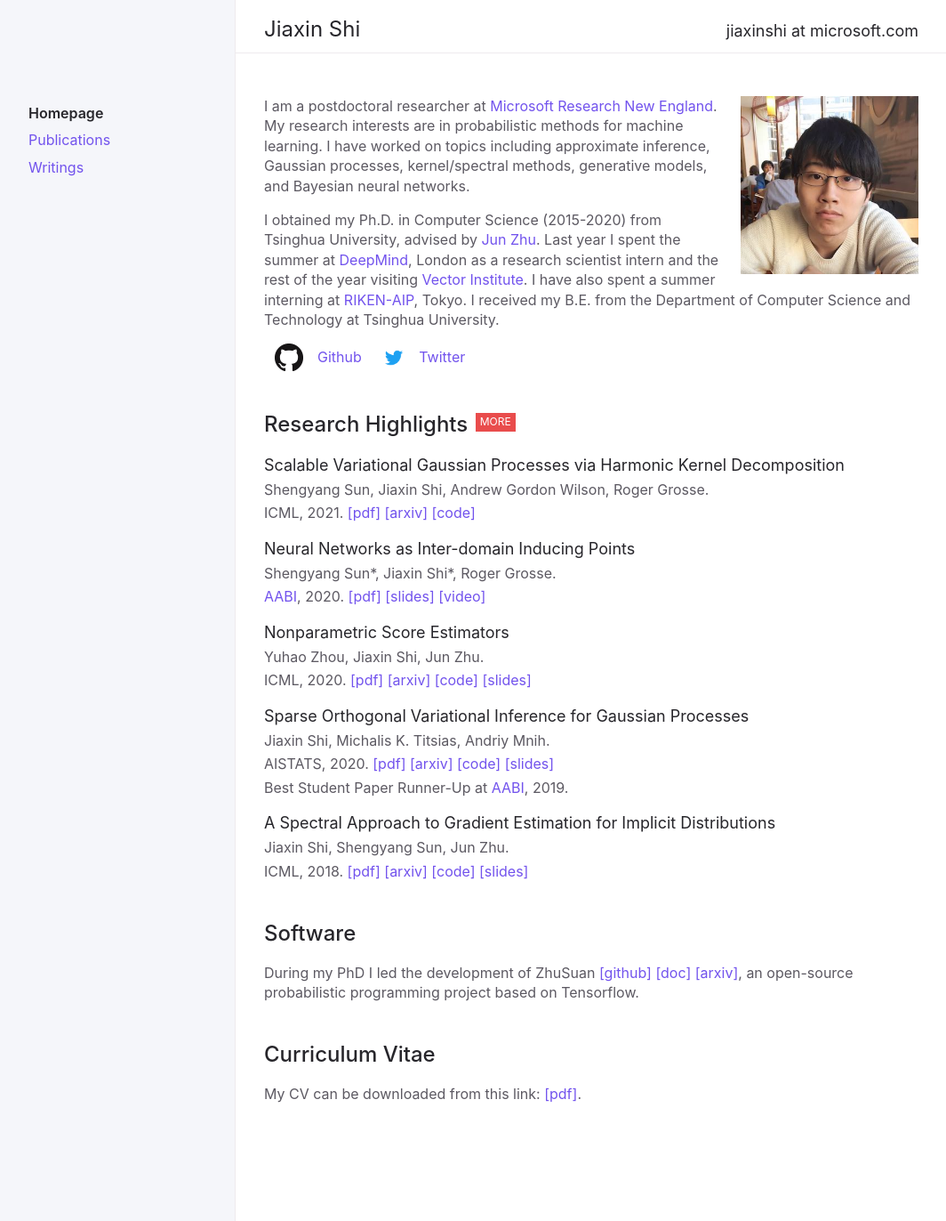
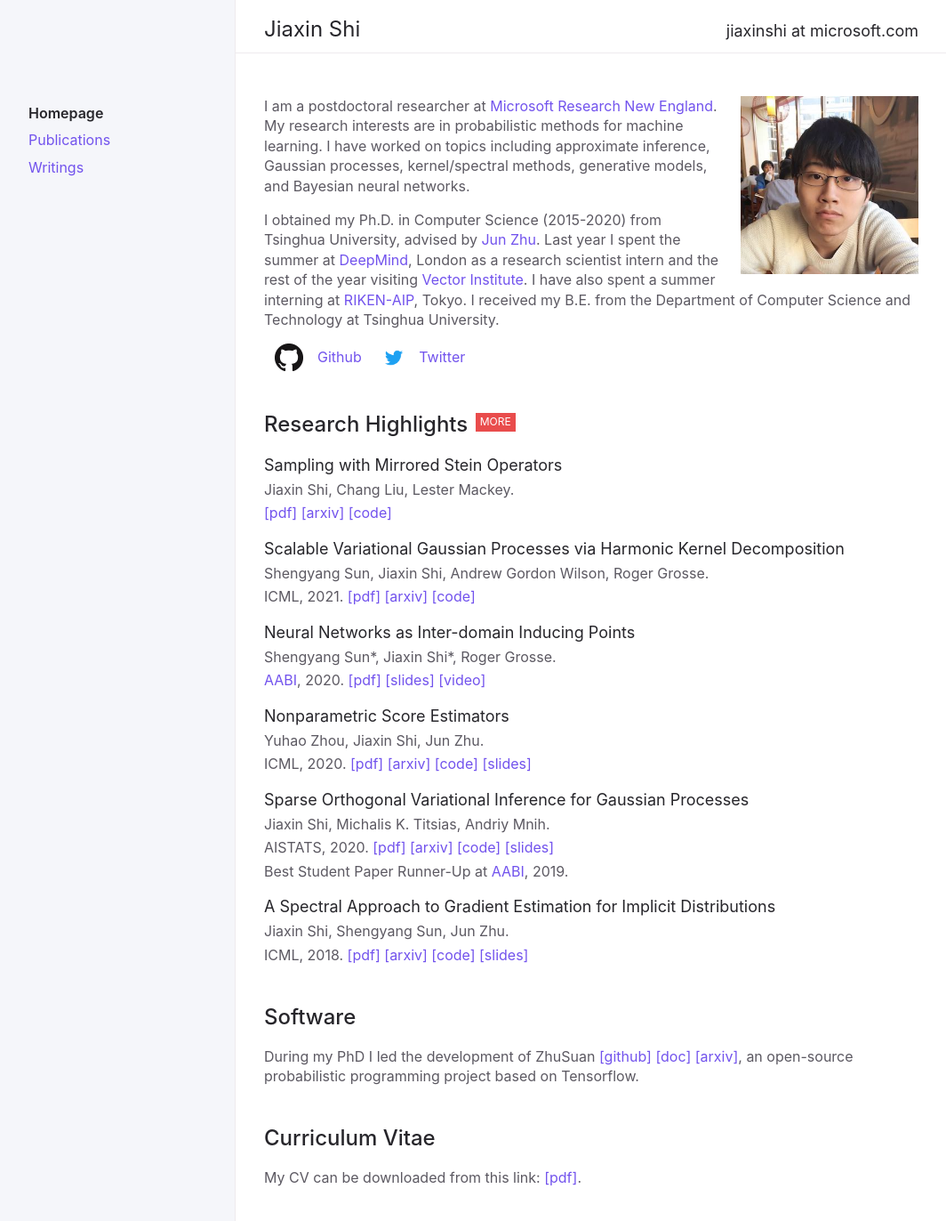
Before and after one commit to thjashin/thjashin.github.io, a Jekyll site: the page built from index.md, in a window 1280 px wide. Shown: the top 1372 px of the page at 89% size, without its empty margins (91-1155 px from the left). Built offline with Jekyll 4.4.1, drawn with Linux system fonts in a browser that asks for light colours.

Commit message:
sampling

```diff
--- a/index.md
+++ b/index.md
@@ -26,6 +26,14 @@ I received my B.E. from the Department of Computer Science and Technology at Tsi
 <a href="{{site.url}}/publications.html" style="color:inherit;">MORE</a>
 {: .label .label-red :}
 <!-- {: .fs-9 } -->
+
+Sampling with Mirrored Stein Operators
+{: .fs-5 .mb-1 .text-grey-dk-300}
+Jiaxin Shi, Chang Liu, Lester Mackey.
+{: .mb-1}
+[[pdf]](https://arxiv.org/pdf/2106.12506.pdf)
+[[arxiv]](https://arxiv.org/abs/2106.12506)
+[[code]](https://github.com/thjashin/mirror-stein-samplers)
 
 Scalable Variational Gaussian Processes via Harmonic Kernel Decomposition
 {: .fs-5 .mb-1 .text-grey-dk-300}
```
Also changed, not shown: publications.md (+10 -2 lines).
